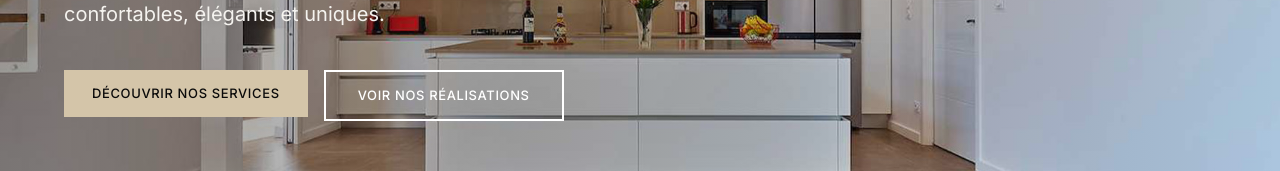
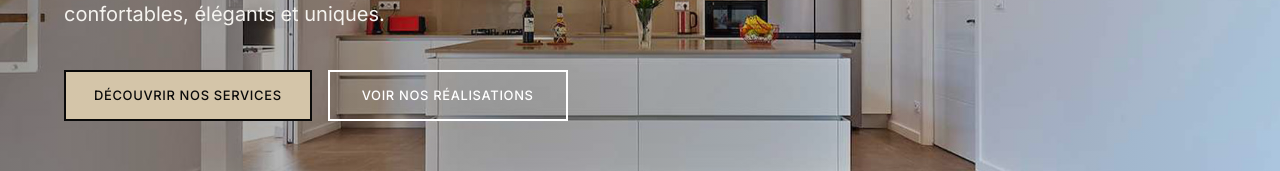
Before and after one commit to jimeye/SITE-DESIGN-ECR, a Next.js app: page / in a window 1280 px wide. Shown: the part 513-684 px from the top of the page. Built offline with nearby package versions, Linux system fonts and the light colour scheme; no server answers.

Commit message:
Feat: Hover inversé sur boutons (primary ↔ secondary)

```diff
--- a/app/globals.css
+++ b/app/globals.css
@@ -58,7 +58,7 @@
   }
 
   .btn-primary {
-    @apply btn bg-primary-950 text-neutral-cream hover:bg-primary-800 focus-visible:ring-primary-700;
+    @apply btn border-2 border-primary-950 bg-primary-950 text-neutral-cream hover:bg-transparent hover:text-primary-950 focus-visible:ring-primary-700;
   }
 
   .btn-secondary {
```
